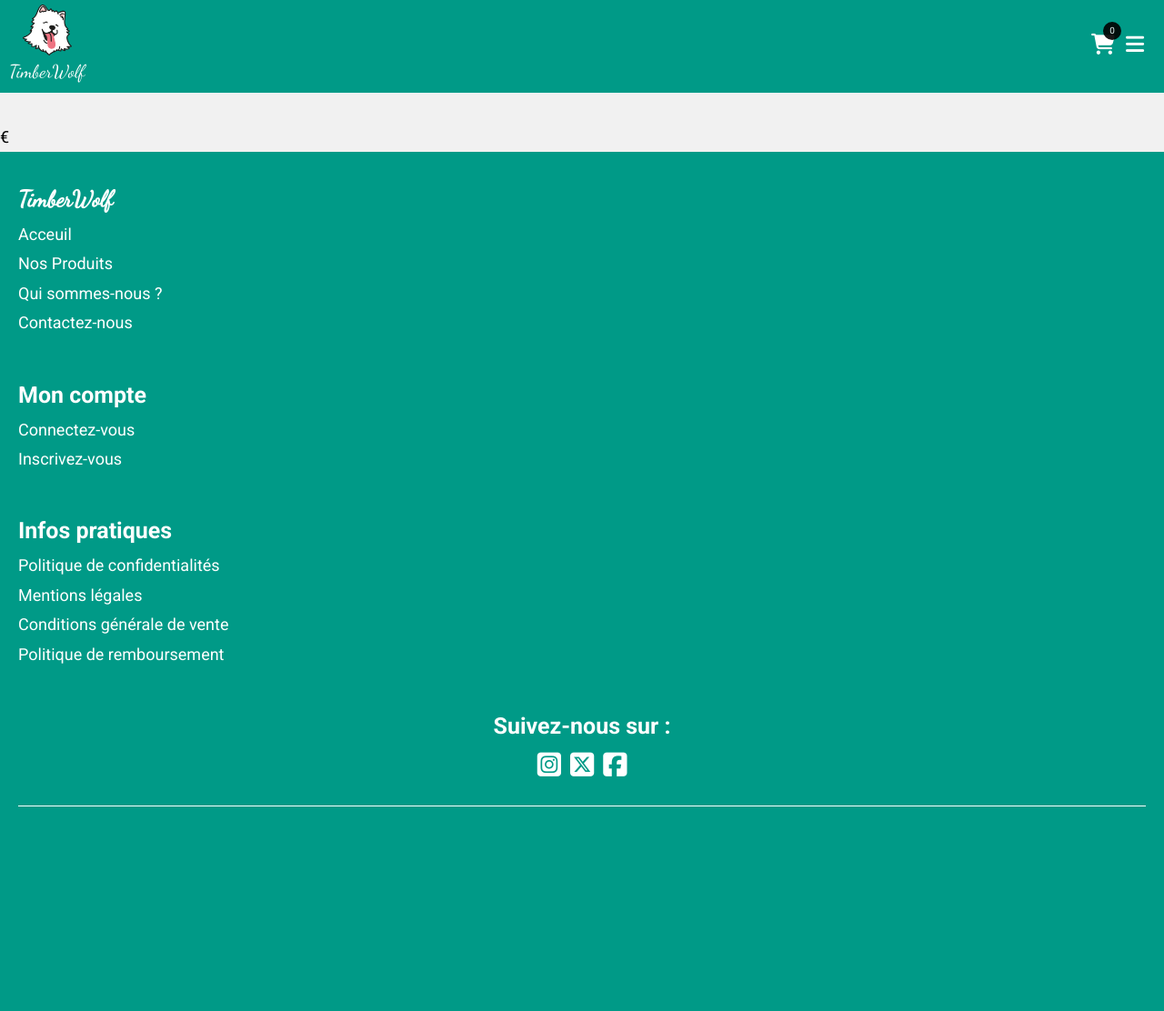
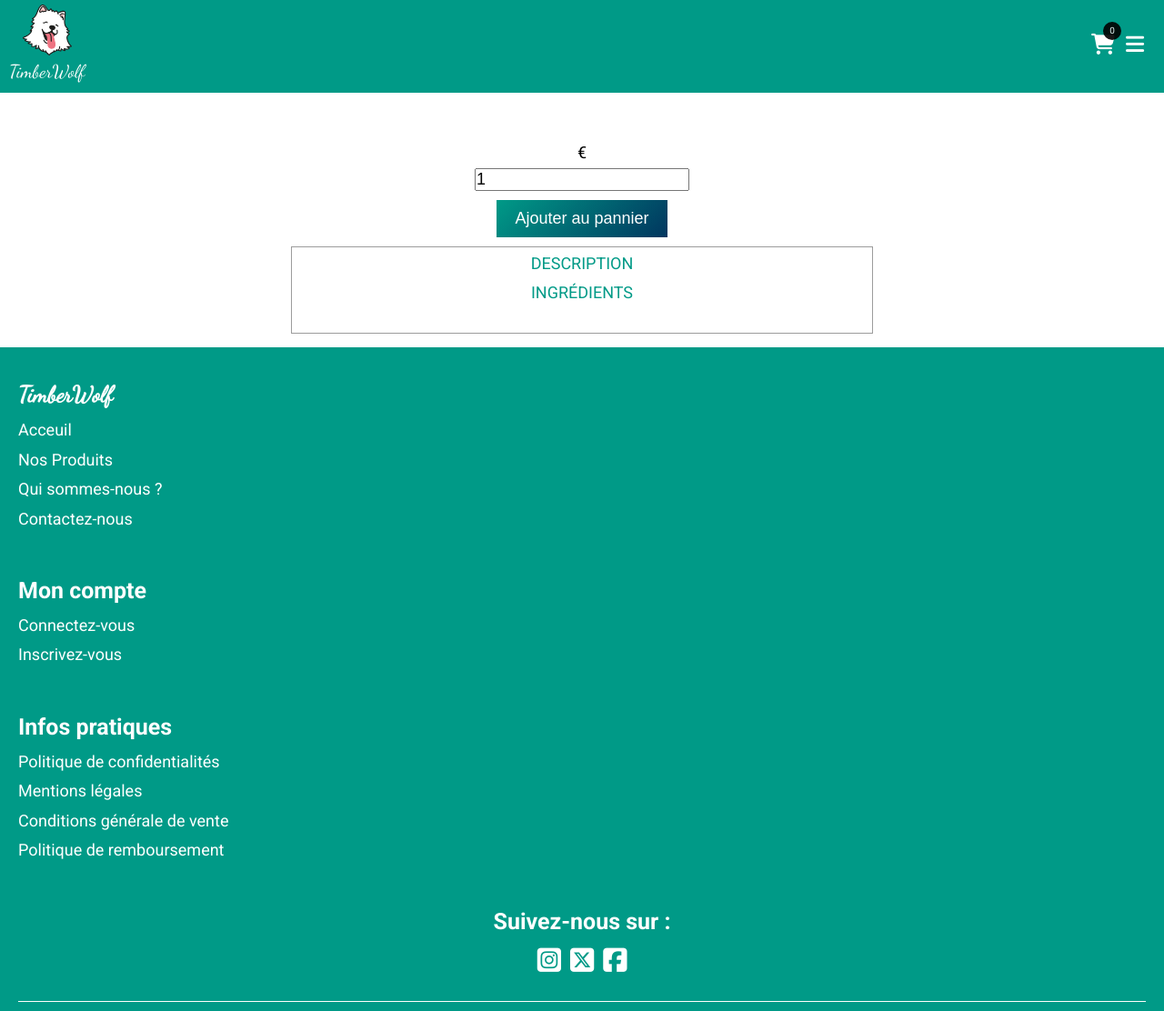
Before and after one commit to Wanderlust-29/Projet3WA, a PHP site: template templates/articles/article.html.twig in a window 1280 px wide. Shown: the whole page at 91% size. Before the commit the page ends 887 px from the top, so only its background shows below. Run offline with PHP 8.4, Linux system fonts and the light colour scheme; the template is opened without the code that fills it, so the values that code supplies are empty; some libraries are stand-ins or nearby versions.

Commit message:
end article, update article controller and start leafletjs

```diff
--- /dev/null
+++ b/assets/js/article.js
@@ -0,0 +1,34 @@
+document.addEventListener("DOMContentLoaded", (event) => {
+  function burgerMenu() {
+    const btnDescription = document.querySelector(".btn-description");
+    const btnIngredients = document.querySelector(".btn-ingredients");
+    const description = document.querySelector(".description");
+    const ingredients = document.querySelector(".ingredients");
+
+    btnDescription.addEventListener("click", () => {
+      if (
+        description.style.display === "none" ||
+        description.style.display === ""
+      ) {
+        description.style.display = "block";
+        ingredients.style.display = "none";
+      } else {
+        ingredients.style.display = "block";
+        description.style.display = "none";
+      }
+    });
+    btnIngredients.addEventListener("click", () => {
+      if (
+        ingredients.style.display === "none" ||
+        ingredients.style.display === ""
+      ) {
+        ingredients.style.display = "block";
+        description.style.display = "none";
+      } else {
+        description.style.display = "block";
+        ingredients.style.display = "none";
+      }
+    });
+  }
+  burgerMenu();
+});
--- a/assets/styles/css/style.css
+++ b/assets/styles/css/style.css
@@ -15,7 +15,7 @@ body {
   font-weight: 400;
   font-style: normal;
   font-size: 1.8rem;
-  background-color: #f1f1f1;
+  background-color: #ffffff;
   width: 100vw;
   height: 100vh;
   line-height: 1.8;
@@ -161,7 +161,10 @@ section {
 ****************************************/
 /****BANNER*****/
 .banner {
-  background-color: white;
+  background-image: url(../../img/banner.jpg);
+  background-size: cover;
+  background-repeat: no-repeat;
+  background-position: center;
   display: flex;
   flex-direction: column;
   align-items: center;
@@ -173,7 +176,7 @@ section {
 .banner .btn-1 {
   display: inline-block;
   border-radius: 0.8rem;
-  background-color: white;
+  background-color: transparent;
   border: 3px solid #009a87;
   padding: 1.2rem 1rem;
 }
@@ -182,6 +185,7 @@ section {
   color: #009a87;
   text-transform: uppercase;
 }
+
 /****PRODUCTS*****/
 .order {
   padding: 1rem 0;
@@ -209,27 +213,116 @@ section {
 }
 .top-sales a .products,
 .all-products a .products {
-  border: 1px solid #9c9c9c;
   border-radius: 1rem;
-  background-color: white;
+  box-shadow: rgba(50, 50, 93, 0.25) 0px 2px 5px -1px, rgba(0, 0, 0, 0.3) 0px 1px 3px -1px;
   grid-row: 2;
   display: flex;
   flex-direction: column;
   align-items: center;
   width: 80vw;
   padding-bottom: 1.5rem;
-  margin-top: 1rem;
+  margin-top: 2rem;
 }
-.top-sales a .products img,
-.all-products a .products img {
+.top-sales a .products figure,
+.all-products a .products figure {
+  display: flex;
+  justify-content: center;
+  padding: 1rem 0;
+}
+.top-sales a .products figure img,
+.all-products a .products figure img {
   width: 80%;
   height: auto;
-  padding: 1.5rem 0;
 }
 .top-sales a .products p,
 .all-products a .products p {
   text-align: center;
   padding: 0.5rem 4rem;
+}
+.top-sales a .products .price,
+.all-products a .products .price {
+  color: #fff;
+  background: rgb(0, 154, 135);
+  background: linear-gradient(135deg, rgb(0, 154, 135), rgb(1, 54, 95));
+}
+
+/****PRODUCT*****/
+.product {
+  background-color: #fff;
+  display: flex;
+  flex-direction: column;
+  justify-content: center;
+  align-items: center;
+  padding-bottom: 1.5rem;
+  margin-top: 1rem;
+  margin: 0;
+}
+.product h1 {
+  text-align: center;
+}
+.product figure {
+  display: flex;
+  justify-content: center;
+  padding: 1rem 0;
+}
+.product figure img {
+  width: 80%;
+  height: auto;
+}
+.product form {
+  display: flex;
+  flex-direction: column;
+  align-items: center;
+  padding: 1rem 0;
+}
+.product form .add-to-cart {
+  margin-top: 1rem;
+  border: none;
+  padding: 1rem 2rem;
+  color: #fff;
+  background: rgb(0, 154, 135);
+  background: linear-gradient(135deg, rgb(0, 154, 135), rgb(1, 54, 95));
+}
+.product table {
+  border: 1px solid #9c9c9c;
+  justify-self: center;
+  width: 50vw;
+}
+.product table thead tr {
+  display: flex;
+  flex-direction: column;
+  align-items: center;
+}
+.product table thead tr td {
+  width: 100%;
+  background-color: #fff;
+  text-align: center;
+}
+.product table thead tr td a {
+  text-transform: uppercase;
+  text-decoration: none;
+  color: #009a87;
+}
+.product table thead tr td:hover {
+  background-color: #009a87;
+}
+.product table thead tr td:hover a {
+  color: #fff;
+}
+.product table tbody {
+  display: flex;
+  flex-direction: column;
+}
+.product table tbody tr {
+  padding: 1rem 3rem;
+}
+.product table tbody .ingredients {
+  display: none;
+}
+
+/*********MAP*********/
+#map {
+  height: 30rem;
 }
 
 /****************************************
--- a/assets/styles/sass/style.scss
+++ b/assets/styles/sass/style.scss
@@ -14,7 +14,7 @@ body {
   font-weight: 400;
   font-style: normal;
   font-size: 1.8rem;
-  background-color: #f1f1f1;
+  background-color: #ffffff;
   width: 100vw;
   height: 100vh;
   line-height: 1.8;
@@ -164,7 +164,10 @@ section {
 /****BANNER*****/
 
 .banner {
-  background-color: #ffff;
+  background-image: url(../../img/banner.jpg);
+  background-size: cover;
+  background-repeat: no-repeat;
+  background-position: center;
   display: flex;
   flex-direction: column;
   align-items: center;
@@ -175,7 +178,7 @@ section {
   .btn-1 {
     display: inline-block;
     border-radius: 0.8rem;
-    background-color: #ffff;
+    background-color: transparent;
     border: 3px solid #009a87;
     padding: 1.2rem 1rem;
     a {
@@ -208,27 +211,126 @@ section {
     text-decoration: none;
     color: black;
     .products {
-      border: 1px solid #9c9c9c;
       border-radius: 1rem;
-      background-color: #ffff;
+      box-shadow: rgba(50, 50, 93, 0.25) 0px 2px 5px -1px,
+        rgba(0, 0, 0, 0.3) 0px 1px 3px -1px;
       grid-row: 2;
       display: flex;
       flex-direction: column;
       align-items: center;
       width: 80vw;
       padding-bottom: 1.5rem;
-      margin-top: 1rem;
-      img {
-        width: 80%;
-        height: auto;
-        padding: 1.5rem 0;
+      margin-top: 2rem;
+      figure {
+        display: flex;
+        justify-content: center;
+        padding: 1rem 0;
+        img {
+          width: 80%;
+          height: auto;
+        }
       }
       p {
         text-align: center;
         padding: 0.5rem 4rem;
       }
+      .price {
+        color: #fff;
+        background: rgba(0, 154, 135, 1);
+        background: linear-gradient(
+          135deg,
+          rgba(0, 154, 135, 1),
+          rgba(1, 54, 95, 1)
+        );
+      }
     }
   }
+}
+
+/****PRODUCT*****/
+
+.product {
+  background-color: #fff;
+  display: flex;
+  flex-direction: column;
+  justify-content: center;
+  align-items: center;
+  padding-bottom: 1.5rem;
+  margin-top: 1rem;
+  margin: 0;
+  h1 {
+    text-align: center;
+  }
+  figure {
+    display: flex;
+    justify-content: center;
+    padding: 1rem 0;
+    img {
+      width: 80%;
+      height: auto;
+    }
+  }
+  form {
+    display: flex;
+    flex-direction: column;
+    align-items: center;
+    padding: 1rem 0;
+    .add-to-cart {
+      margin-top: 1rem;
+      border: none;
+      padding: 1rem 2rem;
+      color: #fff;
+      background: rgba(0, 154, 135, 1);
+      background: linear-gradient(
+        135deg,
+        rgba(0, 154, 135, 1),
+        rgba(1, 54, 95, 1)
+      );
+    }
+  }
+  table {
+    border: 1px solid #9c9c9c;
+    justify-self: center;
+    width: 50vw;
+    thead {
+      tr {
+        display: flex;
+        flex-direction: column;
+        align-items: center;
+        td {
+          width: 100%;
+          background-color: #fff;
+          text-align: center;
+          a {
+            text-transform: uppercase;
+            text-decoration: none;
+            color: #009a87;
+          }
+        }
+        td:hover {
+          background-color: #009a87;
+          a {
+            color: #fff;
+          }
+        }
+      }
+    }
+    tbody {
+      display: flex;
+      flex-direction: column;
+      tr {
+        padding: 1rem 3rem;
+      }
+      .ingredients {
+        display: none;
+      }
+    }
+  }
+}
+
+/*********MAP*********/
+#map {
+  height: 30rem;
 }
 
 /****************************************
--- a/controllers/AccountController.php
+++ b/controllers/AccountController.php
@@ -43,7 +43,7 @@ class AccountController extends AbstractController
 
             if(password_verify($_POST["password"], $currentUser->getPassword()))
             {
-                $_SESSION["error-message"] = "Le mot de passe ne peut pas etre le meme que l'ancien";
+                $_SESSION["error-message"] = "Le mot de passe ne peut pas être le même que l'ancien";
             }
             else
             {
--- a/controllers/DefaultController.php
+++ b/controllers/DefaultController.php
@@ -7,9 +7,11 @@ class DefaultController extends AbstractController
         $am = new ArticleManager();
 
         $articles = $am->TopFour();
+        $session = isset($_SESSION["user"]) ? $_SESSION["user"] : null;
 
         $this->render("home/home.html.twig", [
             "articles"=>$articles,
+            "session"=>$session
         ]);
     }
 }
--- a/managers/ArticleManager.php
+++ b/managers/ArticleManager.php
@@ -20,7 +20,7 @@ class ArticleManager extends AbstractManager
             $cm = new CategoryManager();
             $category = $cm->findOne($result["category_id"]);
 
-            $media = new Article($result["name"], $result["price"],$result["stock"], $category, $media, $result["description"], $result["age"] );
+            $media = new Article($result["name"], $result["price"],$result["stock"], $category, $media, $result["description"],$result["ingredients"], $result["age"] );
             $media->setId($result["id"]);
             return $media;
         }
@@ -43,7 +43,7 @@ class ArticleManager extends AbstractManager
             $cm = new CategoryManager();
             $category = $cm->findOne($item["category_id"]);
 
-            $media = new Article($item["name"], $item["price"],$item["stock"], $category, $media, $item["description"], $item["age"] );
+            $media = new Article($item["name"], $item["price"],$item["stock"], $category, $media, $item["description"], $item["ingredients"], $item["age"] );
             $media->setId($item["id"]);
             $medias[]= $media;
         }
@@ -69,7 +69,7 @@ class ArticleManager extends AbstractManager
             $cm = new CategoryManager();
             $category = $cm->findOne($item["category_id"]);
 
-            $media = new Article($item["name"], $item["price"],$item["stock"], $category, $media, $item["description"], $item["age"] );
+            $media = new Article($item["name"], $item["price"],$item["stock"], $category, $media, $item["description"], $item["ingredients"], $item["age"] );
             $media->setId($item["id"]);
             $medias[]= $media;
         }
--- a/templates/articles/article.html.twig
+++ b/templates/articles/article.html.twig
@@ -6,13 +6,36 @@
 {% endblock %}
 
 {% block main %}
-            <article class="product">
-                <img src="{{ article.image.getUrl() }}" alt= "{{ article.image.getAlt() }}"/>
-                <p>{{article.name}}</p>
-                <p>{{article.description}}</p>
-                <p>{{article.price}} €</p>
-            </article>
+        <section class="product">
+            <h1>{{article.name}}</h1>
+                    <figure>
+                        <img src="{{ article.image.getUrl() }}" alt="{{ article.image.getAlt() }}"/>
+                    </figure>
+
+
+                    <form action="index.php?route=cart" method="get">
+                        <label>{{article.price}} €</label>
+                        <input type="number" value="1"/>
+                        <input class="add-to-cart" type="button" value="Ajouter au pannier"/>
+                    </form>
+
+                    <table id="table">
+                        <thead>
+                        <tr >
+                            <td><a href="#table" class="btn-description">Description<a></td>
+                            <td><a href="#table" class="btn-ingredients">Ingrédients<a></td>
+                        </tr>
+                        </thead>
+                        <tbody>
+                            <tr>
+                                <td class="description"> {{article.description | raw}}</td>
+                                <td class="ingredients">{{article.ingredients | raw}}</td>
+                            </tr>
+                        </tbody>
+                    </table>
+        </section>
 {% endblock %}
 
 {% block javascript %}
+<script src="assets/js/article.js" defer></script>
 {% endblock %}
--- a/templates/layout.html.twig
+++ b/templates/layout.html.twig
@@ -2,13 +2,16 @@
 <html lang="fr">
 <head>
     <meta charset="UTF-8">
+    <title> {% block title %}{% endblock %}| TimberWolf</title>
     <meta name="viewport" content="width=device-width, initial-scale=1.0">
-    <title>TimberWolf</title>
     <link href="./assets/font/css/fontawesome.css" rel="stylesheet">
     <link href="./assets/font/css/brands.css" rel="stylesheet">
     <link href="./assets/font/css/solid.css" rel="stylesheet">
     <link rel="stylesheet" href="assets/styles/css/style.css">
-    <title> {% block title %}{% endblock %}| TimberWolf</title>
+     <link rel="stylesheet" href="https://unpkg.com/leaflet@1.9.4/dist/leaflet.css"
+     integrity="sha256-p4NxAoJBhIIN+hmNHrzRCf9tD/miZyoHS5obTRR9BMY="
+     crossorigin=""/>
+
 </head>
 <body>
         <header class="header">
@@ -108,7 +111,7 @@
         </footer>
 
         {% block javascript %}
+        {% endblock %}
         <script src="assets/js/layout.js" defer></script>
-        {% endblock %}
     </body>
 </html>
```
Also changed, not shown: assets/js/home.js (added, +13 -0 lines), models/Article.php (+18 -1 lines), templates/account/account.html.twig (+4 -3 lines), templates/articles/articles.html.twig (+4 -3 lines), templates/home/home.html.twig (+13 -3 lines), assets/img/banner.jpg (added), assets/img/banner.svg (deleted), templates/404.html (added), 1 other file.
